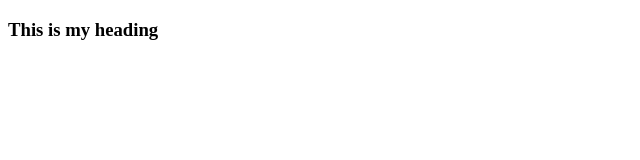
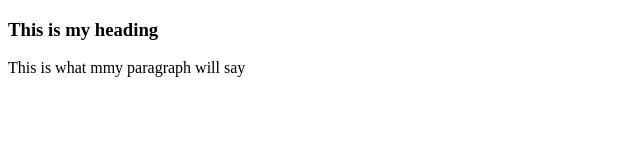
Before and after one commit to Jadonblt/DFECloud, a plain HTML site: page index.html in a window 1280 px wide. Shown: the whole page, without its empty margins (0-640 px from the left). Drawn offline with Linux system fonts and the light colour scheme.

Commit message:
added paragraph to index

```diff
--- a/index.html
+++ b/index.html
@@ -8,5 +8,7 @@
 </head>
 <body>
     <h3>This is my heading</h3>
+
+    <p>This is what mmy paragraph will say</p>
 </body>
 </html>
```
